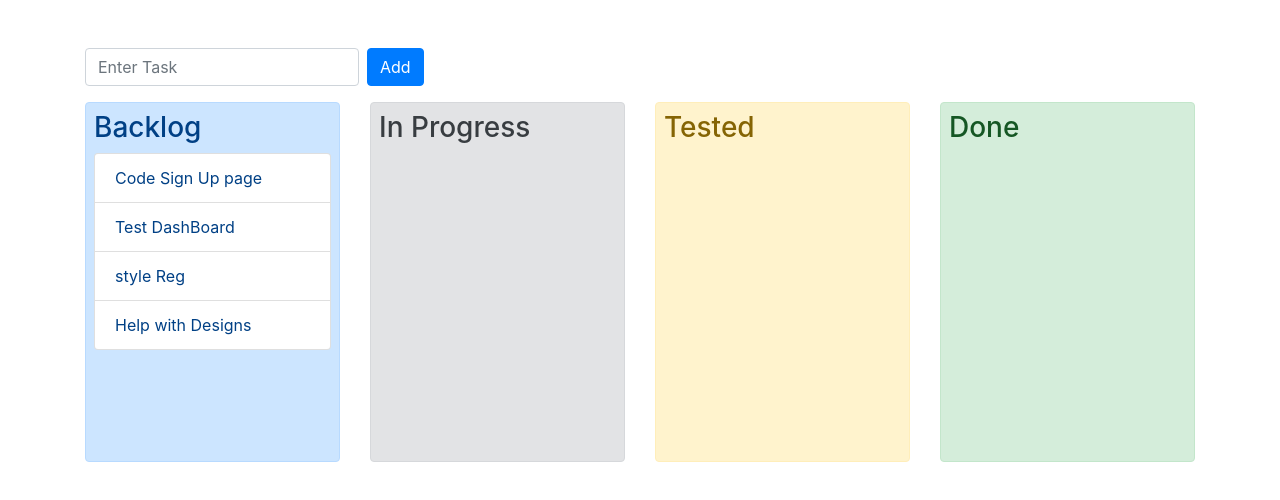
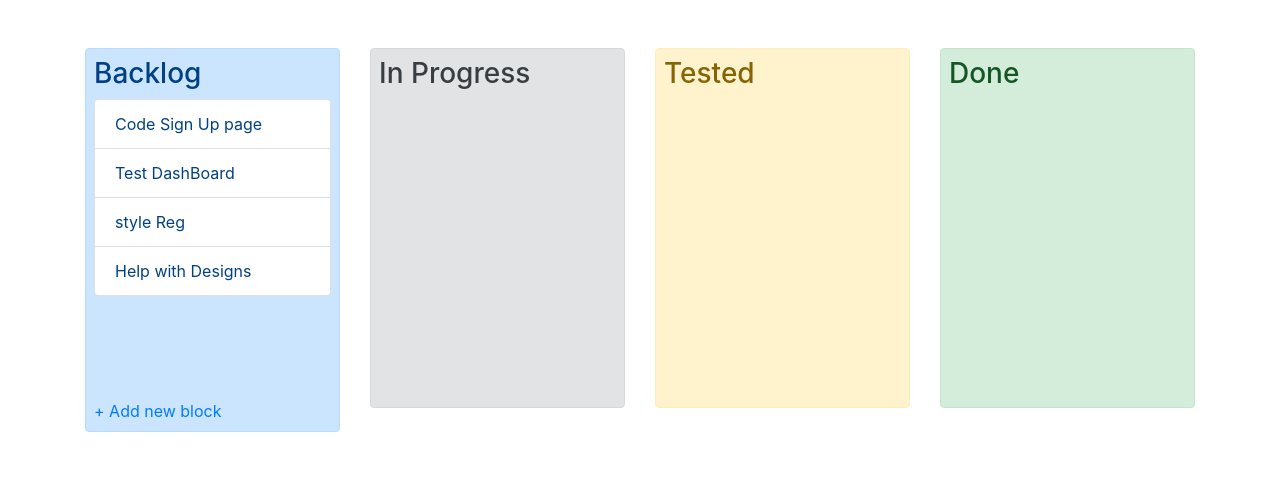
Before and after one commit to ariyuan/vue-kanban, a Vue app: page / in a window 1280 px wide. Shown: the top 500 px of the page. Built offline with nearby package versions, Linux system fonts and the light colour scheme.

Commit message:
Adding input block area

```diff
--- a/src/components/kanban-bootstrap.vue
+++ b/src/components/kanban-bootstrap.vue
@@ -1,15 +1,5 @@
 <template>
   <div class="container mt-5">
-    <div class="row">
-      <div class="col form-inline">
-        <b-form-input
-          v-model="newTask"
-          placeholder="Enter Task"
-          @keyup.enter="add"
-        ></b-form-input>
-        <b-button class="ml-2" variant="primary" @click="add">Add</b-button>
-      </div>
-    </div>
     <div class="row mt-3">
       <div class="col-md-3">
         <div class="p-2 alert alert-primary">
@@ -27,6 +17,19 @@
               {{ ele.name }}
             </div>
           </draggable>
+          <a
+            href=""
+            @click.prevent="onAddingNewBlock = !onAddingNewBlock"
+            v-if="!onAddingNewBlock"
+            >+ Add new block</a
+          >
+          <b-form-input
+          v-model="newTask"
+          placeholder="Enter Task"
+          @keyup.enter="add"
+          v-if="onAddingNewBlock"
+          @blur="onInputLostfocus()"
+        ></b-form-input>
         </div>
       </div>
 
@@ -95,6 +98,7 @@ export default {
   },
   data() {
     return {
+      onAddingNewBlock: false,
       newTask: "",
       arrBacklog: [
         { name: "Code Sign Up page" },
@@ -108,10 +112,15 @@ export default {
     };
   },
   methods: {
+    onInputLostfocus(){
+      this.add();
+      this.onAddingNewBlock = false;
+    },
     add() {
       if (this.newTask) {
         this.arrBacklog.push({ name: this.newTask });
         this.newTask = "";
+        this.onAddingNewBlock = false;
       }
     },
   },
```
